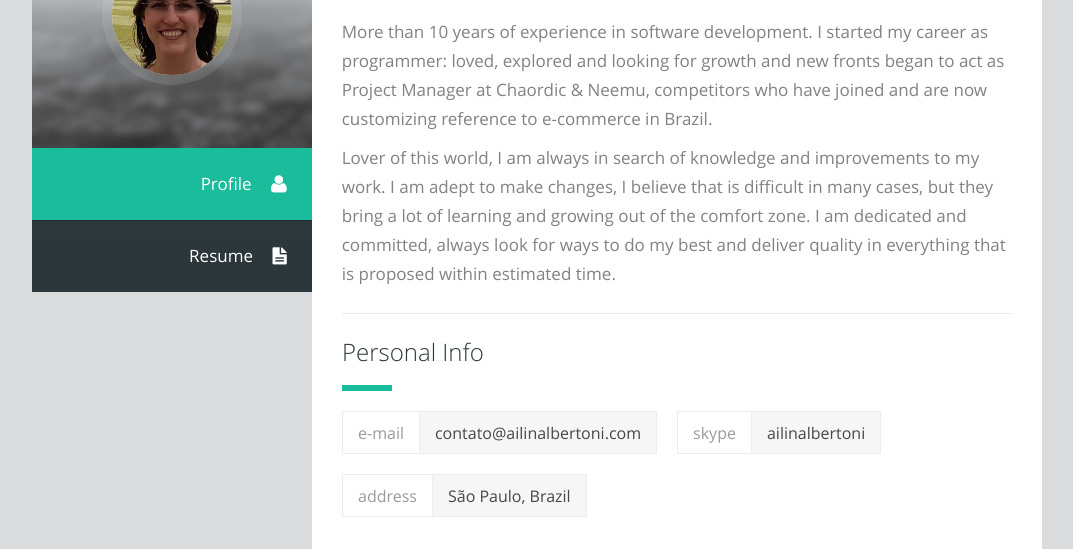
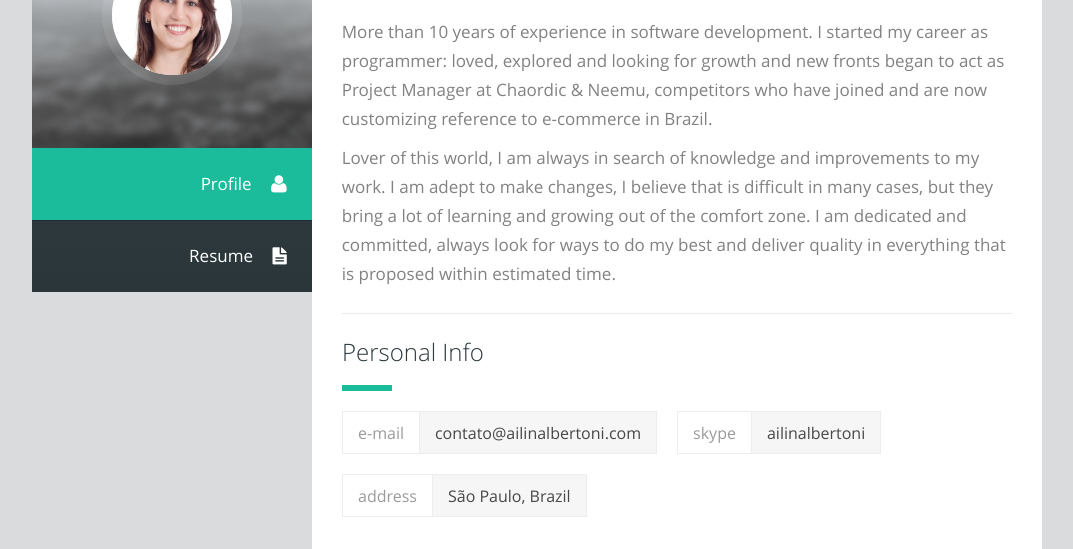
Before and after one commit to ailinalbertoni/ailinalbertoni.github.io, a website: page src/index.html in a window 1280 px wide. Shown: the part 218-767 px from the top of the page, without its empty margins (103-1176 px from the left). Drawn offline with Linux system fonts and the light colour scheme; files whose address does not match are found by name.

Commit message:
Changing profile image

```diff
--- a/src/index.html
+++ b/src/index.html
@@ -61,7 +61,7 @@
 			<div class="row">
 				<div class="col-md-3 l-content">
 					<div class="profile-pic">
-						<div class="pic-bg"><img src="images/ailin-albertoni.jpg" class="img-responsive" alt="" style="border-radius: 100%"/></div>
+						<div class="pic-bg"><img src="images/ailin-albertoni.png" class="img-responsive" alt="" style="border-radius: 100%"/></div>
 					</div>
 					<nav>
 						<ul class="navigation">
```
Also changed, not shown: src/images/ailin-albertoni.jpg (deleted), src/images/ailin-albertoni.png (added), src/images/profile-avatar.jpg (deleted), src/images/profile-avatar1.png (deleted).
